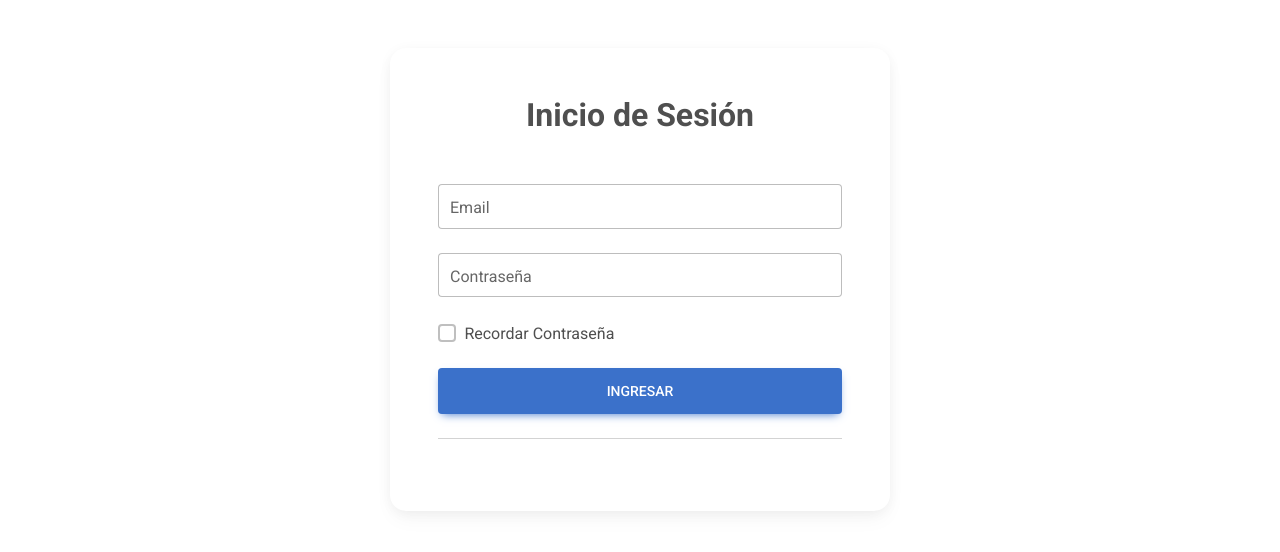
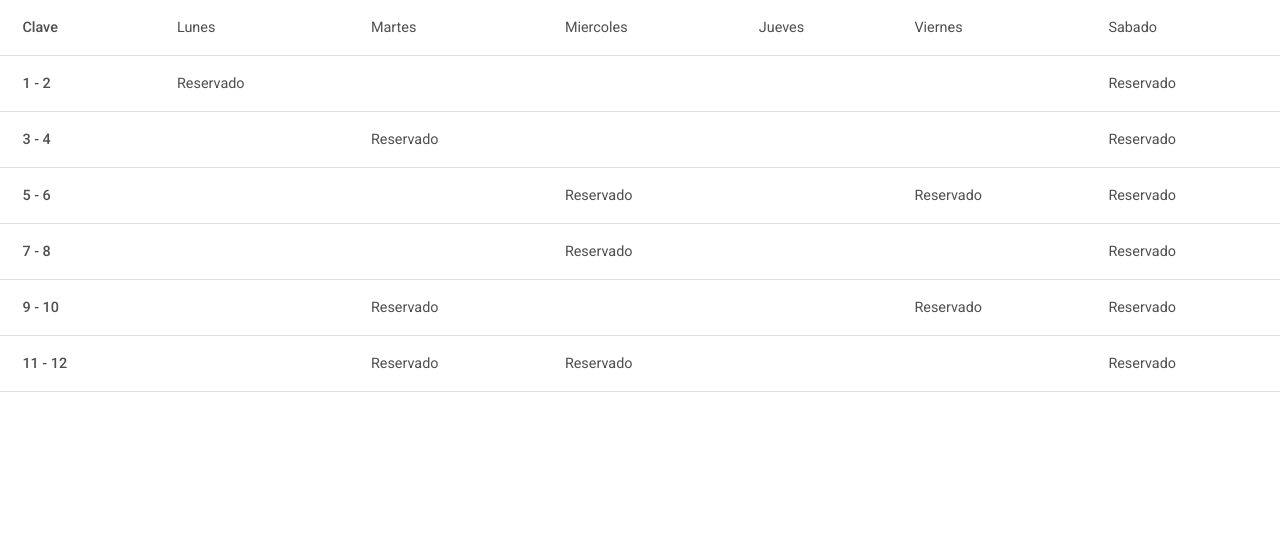
Before and after one commit to njorquera98/Reservas-Canchas, a React (Create React App) app in the folder front/: page /horario in a window 1280 px wide. Shown: the top 552 px of the page. Built offline with nearby package versions, Linux system fonts and the light colour scheme.

Commit message:
Add Pages Front

```diff
--- a/front/package.json
+++ b/front/package.json
@@ -12,6 +12,7 @@
     "react": "^18.2.0",
     "react-bootstrap": "^2.6.0",
     "react-dom": "^18.2.0",
+    "react-router-dom": "^6.4.3",
     "react-scripts": "^2.1.3",
     "web-vitals": "^2.1.4"
   },
--- a/front/src/App.js
+++ b/front/src/App.js
@@ -1,49 +1,10 @@
 import './App.css';
 import React from 'react';
-import {
-  MDBBtn,
-  MDBContainer,
-  MDBRow,
-  MDBCol,
-  MDBCard,
-  MDBCardBody,
-  MDBInput,
-  MDBIcon,
-  MDBCheckbox
-}
-from 'mdb-react-ui-kit';
+import Router from './Router';
 
 function App() {
   return (
-    <MDBContainer fluid>
-
-      <MDBRow className='d-flex justify-content-center align-items-center h-100'>
-        <MDBCol col='12'>
-
-          <MDBCard className='bg-white my-5 mx-auto' style={{borderRadius: '1rem', maxWidth: '500px'}}>
-            <MDBCardBody className='p-5 w-100 d-flex flex-column'>
-
-              <h2 className="fw-bold mb-2 text-center">Inicio de Sesión</h2>
-              <p className="text-white-50 mb-3">Porfavor ingrese su Email y Contraseña!</p>
-
-              <MDBInput wrapperClass='mb-4 w-100' label='Email' id='formControlLg' type='email' size="lg"/>
-              <MDBInput wrapperClass='mb-4 w-100' label='Contraseña' id='formControlLg' type='password' size="lg"/>
-
-              <MDBCheckbox name='flexCheck' id='flexCheckDefault' className='mb-4' label='Recordar Contraseña' />
-
-              <MDBBtn size='lg'>
-                Ingresar
-              </MDBBtn>
-
-              <hr className="my-4" />
-
-            </MDBCardBody>
-          </MDBCard>
-
-        </MDBCol>
-      </MDBRow>
-
-    </MDBContainer>
+    <Router />
   );
 }
 
--- /dev/null
+++ b/front/src/Login.js
@@ -0,0 +1,42 @@
+import './Login.css';
+import React from 'react';
+import {
+  MDBBtn,
+  MDBContainer,
+  MDBRow,
+  MDBCol,
+  MDBCard,
+  MDBCardBody,
+  MDBInput,
+  //MDBIcon,
+  MDBCheckbox
+}
+from 'mdb-react-ui-kit';
+
+export default function Login() {
+  return (
+    <MDBContainer fluid>
+
+      <MDBRow className='d-flex justify-content-center align-items-center h-100'>
+        <MDBCol col='12'>
+          <MDBCard className='bg-white my-5 mx-auto' style={{borderRadius: '1rem', maxWidth: '500px'}}>
+            <MDBCardBody className='p-5 w-100 d-flex flex-column'>
+
+              <h2 className="fw-bold mb-2 text-center">Inicio de Sesión</h2>
+              <p className="text-white-50 mb-3">Porfavor ingrese su Email y Contraseña!</p>
+
+              <MDBInput wrapperClass='mb-4 w-100' label='Email' id='formControlLg' type='email' size="lg"/>
+              <MDBInput wrapperClass='mb-4 w-100' label='Contraseña' id='formControlLg' type='password' size="lg"/>
+
+              <MDBCheckbox name='flexCheck' id='flexCheckDefault' className='mb-4' label='Recordar Contraseña' />
+
+              <MDBBtn size='lg' href="/horario">
+                Ingresar
+              </MDBBtn>
+            </MDBCardBody>
+          </MDBCard>
+        </MDBCol>
+      </MDBRow>
+    </MDBContainer>
+  );
+}
--- /dev/null
+++ b/front/src/Router.js
@@ -0,0 +1,21 @@
+import React, {Component} from "react";
+import { BrowserRouter, Route, Routes } from "react-router-dom";
+import Horario from './horario';
+import Login from './Login';
+
+class Router extends Component{
+
+    render(){
+        return(
+            <BrowserRouter>
+                <Routes>
+                    <Route path='/' element={<Login/>}></Route>
+                    <Route path='/horario' element={<Horario/>}></Route>
+                </Routes>
+            </BrowserRouter>
+        );
+    }
+
+}
+
+export default Router;
--- a/front/src/horario.js
+++ b/front/src/horario.js
@@ -1,27 +1,75 @@
 import React from 'react';
-import { MDBTable, MDBTableHead, MDBTableBody } from 'mdb-react-ui-kit';
+import { MDBTable, MDBTableBody } from 'mdb-react-ui-kit';
 
 export default function Horario() {
   return (
     <MDBTable responsive>
       <MDBTableBody>
         <tr>
-          <th scope='row'>1</th>
-          <td>Mark</td>
-          <td>Otto</td>
-          <td>@mdo</td>
+          <th scope='row'>Clave</th>
+          <td>Lunes</td>
+          <td>Martes</td>
+          <td>Miercoles</td>
+          <td>Jueves</td>
+          <td>Viernes</td>
+          <td>Sabado</td>
         </tr>
         <tr>
-          <th scope='row'>2</th>
-          <td>Jacob</td>
-          <td>Thornton</td>
-          <td>@fat</td>
+          <th scope='row'>1 - 2</th>
+          <td>Reservado</td>
+          <td> </td>
+          <td> </td>
+          <td> </td>
+          <td> </td>
+          <td>Reservado</td>
         </tr>
         <tr>
-          <th scope='row'>3</th>
-          <td>Larry</td>
-          <td>the Bird</td>
-          <td>@twitter</td>
+          <th scope='row'>3 - 4</th>
+
+          <td> </td>
+          <td>Reservado</td>
+          <td> </td>
+          <td> </td>
+          <td> </td>
+          <td>Reservado</td>
+
+        </tr>
+        <tr>
+          <th scope='row'>5 - 6</th>
+          <td> </td>
+          <td> </td>
+          <td>Reservado</td>
+          <td> </td>
+          <td>Reservado</td>
+          <td>Reservado</td>
+
+        </tr>
+        <tr>
+          <th scope='row'>7 - 8</th>
+          <td> </td>
+          <td> </td>
+          <td>Reservado</td>
+          <td> </td>
+          <td> </td>
+          <td>Reservado</td>
+        </tr>
+        <tr>
+          <th scope='row'>9 - 10</th>
+          <td> </td>
+          <td>Reservado</td>
+          <td> </td>
+          <td> </td>
+          <td>Reservado</td>
+          <td>Reservado</td>
+        </tr>
+        <tr>
+          <th scope='row'>11 - 12</th>
+          <td> </td>
+          <td>Reservado</td>
+          <td>Reservado</td>
+          <td> </td>
+          <td> </td>
+          <td>Reservado</td>
         </tr>
       </MDBTableBody>
     </MDBTable>
```
Also changed, not shown: front/src/Login.css (added), 1 other file (tests, documents, lock files or other folders).
